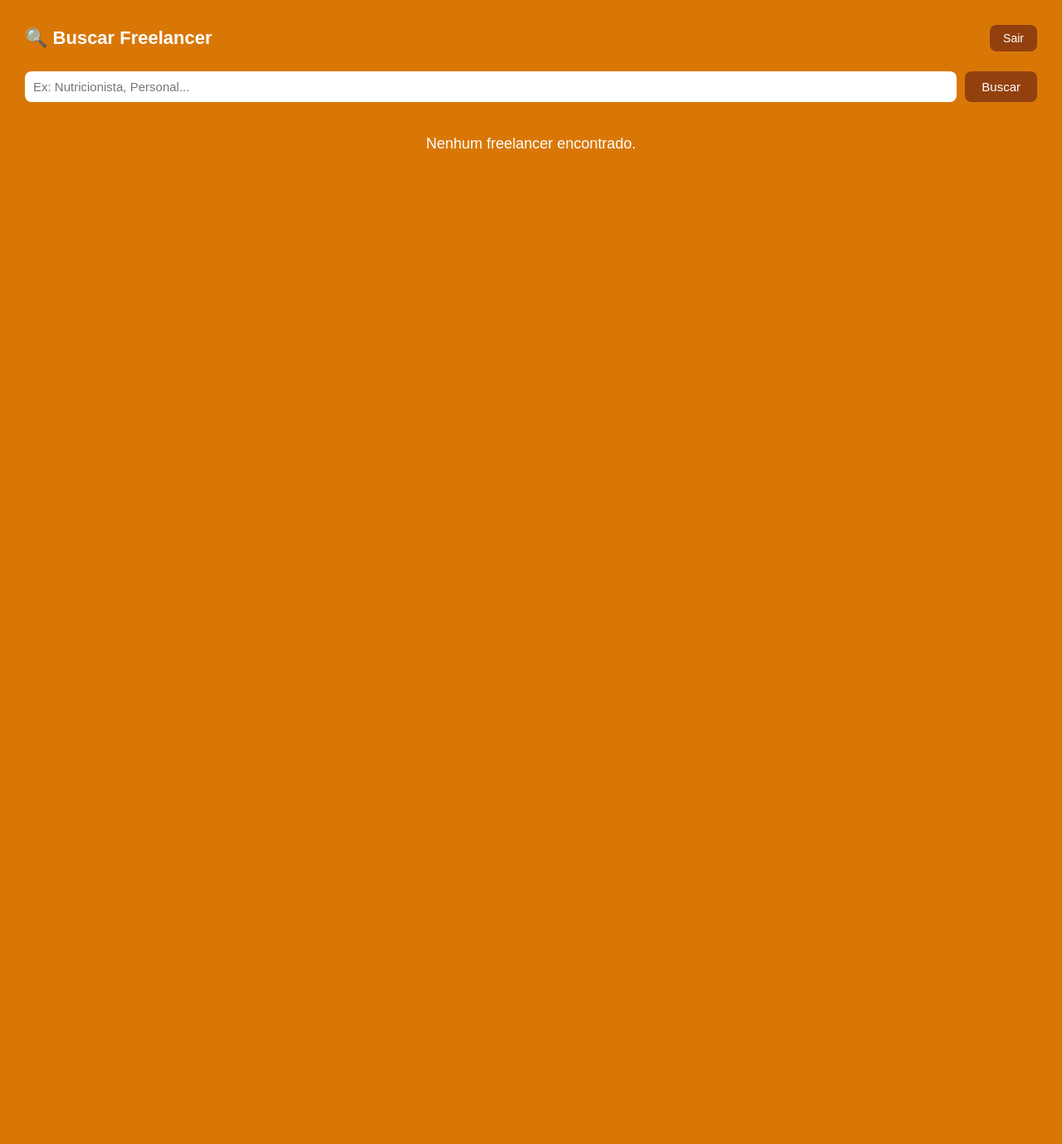
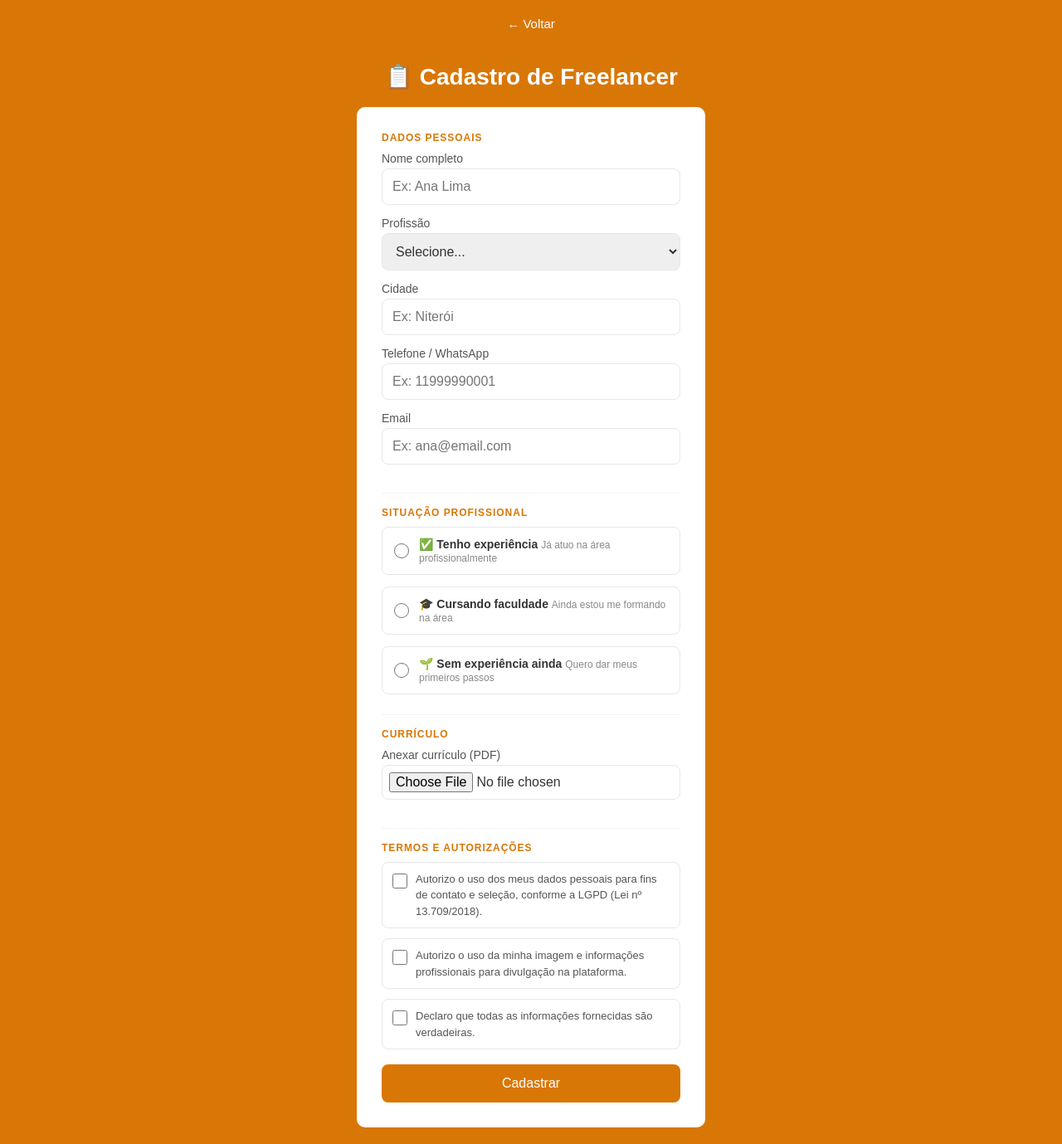
Before and after one commit to NathanPintoNascimento/freelancers-data, a Python web app: template templates/resultados.html in a window 1280 px wide. Shown: the whole page at 83% size. Before the commit the page ends 179 px from the top, so only its background shows below. Run offline with Jinja, Linux system fonts and the light colour scheme; the template is opened without the code that fills it, so the values that code supplies are empty.

Commit message:
resultados.html

```diff
--- a/templates/resultados.html
+++ b/templates/resultados.html
@@ -2,254 +2,226 @@
 <html lang="pt-br">
 <head>
     <meta charset="UTF-8">
-    <title>Resultados</title>
+    <meta name="viewport" content="width=device-width, initial-scale=1.0">
+    <title>Cadastro Freelancer</title>
     <style>
+        * { box-sizing: border-box; }
         body {
             font-family: Arial, sans-serif;
             background-color: #d97706;
-            padding: 30px;
+            display: flex;
+            flex-direction: column;
+            align-items: center;
+            justify-content: center;
+            min-height: 100vh;
             margin: 0;
-            box-sizing: border-box;
+            padding: 20px;
         }
-        .topo {
+        h1 { color: white; margin-bottom: 20px; font-size: clamp(20px, 5vw, 28px); }
+        .card {
+            background: white;
+            border-radius: 10px;
+            padding: clamp(20px, 5vw, 30px);
+            width: 100%;
+            max-width: 420px;
+        }
+        .secao {
+            font-size: 12px;
+            font-weight: bold;
+            color: #d97706;
+            text-transform: uppercase;
+            letter-spacing: 0.08em;
+            margin: 20px 0 10px;
+            padding-top: 16px;
+            border-top: 1px solid #f3f4f6;
+        }
+        .secao:first-child { margin-top: 0; padding-top: 0; border-top: none; }
+        label { font-size: 14px; color: #555; display: block; margin-bottom: 4px; }
+        input[type=text],
+        input[type=email],
+        input[type=file],
+        select {
+            width: 100%;
+            padding: 12px;
+            margin-bottom: 14px;
+            border: 1px solid #e5e7eb;
+            border-radius: 8px;
+            font-size: 16px;
+            color: #333;
+        }
+        input[type=file] { padding: 8px; }
+        .situacao-grupo {
             display: flex;
-            justify-content: space-between;
+            flex-direction: column;
+            gap: 10px;
+            margin-bottom: 14px;
+        }
+        .situacao-opcao {
+            display: flex;
             align-items: center;
-            margin-bottom: 24px;
-        }
-        h1 { color: white; margin: 0; font-size: 22px; }
-        .logout {
-            background: #92400e;
-            color: white;
-            border: none;
-            padding: 8px 16px;
+            gap: 12px;
+            padding: 12px 14px;
+            border: 1.5px solid #e5e7eb;
             border-radius: 8px;
             cursor: pointer;
-            text-decoration: none;
+        }
+        .situacao-opcao:hover {
+            border-color: #d97706;
+            background: #fffbeb;
+        }
+        .situacao-opcao input[type=radio] {
+            width: auto;
+            margin: 0;
+            padding: 0;
+            accent-color: #d97706;
+            min-width: 18px;
+            min-height: 18px;
+        }
+        .opcao-titulo {
             font-size: 14px;
+            font-weight: bold;
+            color: #333;
         }
-        .logout:hover { background: #78350f; }
-        .busca {
+        .opcao-desc {
+            font-size: 12px;
+            color: #888;
+            margin-top: 2px;
+        }
+        .check-group {
             display: flex;
+            align-items: flex-start;
             gap: 10px;
-            margin-bottom: 25px;
+            margin-bottom: 12px;
+            padding: 10px 12px;
+            border: 1px solid #e5e7eb;
+            border-radius: 8px;
         }
-        input[type=text] {
-            padding: 10px;
-            flex: 1;
-            border-radius: 8px;
-            border: none;
-            font-size: 15px;
+        .check-group input[type=checkbox] {
+            width: auto;
+            min-width: 18px;
+            min-height: 18px;
+            margin: 3px 0 0;
+            accent-color: #d97706;
         }
-        .btn-buscar {
-            padding: 10px 20px;
-            background: #92400e;
+        .check-group label {
+            font-size: 13px;
+            color: #555;
+            line-height: 1.5;
+            margin: 0;
+        }
+        button {
+            width: 100%;
+            padding: 14px;
+            background-color: #d97706;
             color: white;
             border: none;
             border-radius: 8px;
+            font-size: 16px;
+            cursor: pointer;
+            margin-top: 6px;
+        }
+        button:hover { background-color: #b45309; }
+        .voltar {
+            color: white;
+            text-decoration: none;
+            margin-bottom: 20px;
+            display: inline-block;
             font-size: 15px;
-            cursor: pointer;
         }
-        .btn-buscar:hover { background: #78350f; }
-        .mensagem {
+        .sucesso {
             background: #d1fae5;
             color: #065f46;
-            padding: 12px 16px;
+            padding: 12px;
             border-radius: 8px;
-            margin-bottom: 20px;
+            margin-bottom: 16px;
             font-size: 14px;
-        }
-        .card {
-            background: white;
-            border-radius: 10px;
-            padding: 16px 20px;
-            margin-bottom: 15px;
-        }
-        .card-topo {
-            display: flex;
-            justify-content: space-between;
-            align-items: flex-start;
-            gap: 10px;
-        }
-        .card-info { flex: 1; }
-        .nome {
-            font-size: 17px;
-            font-weight: bold;
-            color: #333;
-        }
-        .info {
-            color: #666;
-            font-size: 14px;
-            margin-top: 4px;
-        }
-        .badge-situacao {
-            display: inline-block;
-            font-size: 11px;
-            padding: 2px 8px;
-            border-radius: 20px;
-            margin-top: 6px;
-        }
-        .experiente { background: #d1fae5; color: #065f46; }
-        .cursando { background: #dbeafe; color: #1e40af; }
-        .sem_experiencia { background: #fef3c7; color: #92400e; }
-        .card-acoes {
-            display: flex;
-            flex-direction: column;
-            align-items: flex-end;
-            gap: 8px;
-        }
-        .btn-curriculo {
-            display: inline-block;
-            padding: 7px 14px;
-            background: #1d4ed8;
-            color: white;
-            border-radius: 8px;
-            font-size: 13px;
-            text-decoration: none;
-            white-space: nowrap;
-        }
-        .btn-curriculo:hover { background: #1e40af; }
-        .btn-sem-curriculo {
-            display: inline-block;
-            padding: 7px 14px;
-            background: #e5e7eb;
-            color: #9ca3af;
-            border-radius: 8px;
-            font-size: 13px;
-            white-space: nowrap;
-        }
-        .btn-convocar {
-            display: inline-block;
-            padding: 7px 14px;
-            background: #16a34a;
-            color: white;
-            border-radius: 8px;
-            font-size: 13px;
-            text-decoration: none;
-            white-space: nowrap;
-        }
-        .btn-convocar:hover { background: #15803d; }
-        .btn-excluir {
-            display: inline-block;
-            padding: 7px 14px;
-            background: #dc2626;
-            color: white;
-            border-radius: 8px;
-            font-size: 13px;
-            text-decoration: none;
-            white-space: nowrap;
-        }
-        .btn-excluir:hover { background: #b91c1c; }
-        .card-rodape {
-            margin-top: 12px;
-            display: flex;
-            align-items: center;
-            gap: 10px;
-            flex-wrap: wrap;
-        }
-        .score { font-size: 20px; color: #d97706; }
-        .score-num {
-            font-size: 13px;
-            color: #888;
-            margin-left: 4px;
-        }
-        .badge-novo {
-            display: inline-block;
-            background: #d1fae5;
-            color: #065f46;
-            font-size: 11px;
-            padding: 2px 8px;
-            border-radius: 20px;
-        }
-        .btn-avaliar {
-            display: inline-block;
-            padding: 7px 16px;
-            background: #d97706;
-            color: white;
-            border-radius: 8px;
-            font-size: 13px;
-            text-decoration: none;
-        }
-        .btn-avaliar:hover { background: #b45309; }
-        .btn-reavaliar {
-            display: inline-block;
-            padding: 7px 16px;
-            background: #92400e;
-            color: white;
-            border-radius: 8px;
-            font-size: 13px;
-            text-decoration: none;
-        }
-        .btn-reavaliar:hover { background: #78350f; }
-        .vazio {
-            color: white;
-            font-size: 18px;
             text-align: center;
-            margin-top: 40px;
         }
     </style>
 </head>
 <body>
-    <div class="topo">
-        <h1>🔍 Buscar Freelancer</h1>
-        <a class="logout" href="/logout">Sair</a>
-    </div>
+    <a class="voltar" href="/">← Voltar</a>
+    <h1>📋 Cadastro de Freelancer</h1>
+    <div class="card">
+        {% if sucesso %}
+        <p class="sucesso">✅ Cadastro realizado com sucesso!</p>
+        {% endif %}
 
-    <form class="busca" action="/buscar" method="GET">
-        <input type="text" name="profissao" placeholder="Ex: Nutricionista, Personal..." value="{{ profissao }}">
-        <button class="btn-buscar" type="submit">Buscar</button>
-    </form>
+        <form action="/cadastrar" method="POST" enctype="multipart/form-data">
 
-    {% if mensagem %}
-    <div class="mensagem">✅ {{ mensagem }}</div>
-    {% endif %}
+            <p class="secao">Dados pessoais</p>
 
-    {% if resultados %}
-        {% for r in resultados %}
-        <div class="card">
-            <div class="card-topo">
-                <div class="card-info">
-                    <div class="nome">{{ r[0] }}</div>
-                    <div class="info">{{ r[1] }} — {{ r[2] }}</div>
-                    <div class="info">📞 {{ r[3] }}</div>
-                    {% if r[7] == 'experiente' %}
-                        <span class="badge-situacao experiente">✅ Com experiência</span>
-                    {% elif r[7] == 'cursando' %}
-                        <span class="badge-situacao cursando">🎓 Cursando</span>
-                    {% elif r[7] == 'sem_experiencia' %}
-                        <span class="badge-situacao sem_experiencia">🌱 Sem experiência</span>
-                    {% endif %}
-                </div>
-                <div class="card-acoes">
-                    {% if r[6] %}
-                    <a class="btn-curriculo" href="/static/curriculos/{{ r[6] }}" target="_blank">📄 Currículo</a>
-                    {% else %}
-                    <span class="btn-sem-curriculo">📄 Sem currículo</span>
-                    {% endif %}
-                    <a class="btn-convocar" href="/convocar/{{ r[5] }}">✉️ Convocar</a>
-                    <a class="btn-excluir" href="/excluir/{{ r[5] }}" onclick="return confirm('Tem certeza que deseja excluir {{ r[0] }}?')">🗑️ Excluir</a>
-                </div>
+            <label>Nome completo</label>
+            <input type="text" name="nome" placeholder="Ex: Ana Lima" required>
+
+            <label>Profissão</label>
+            <select name="profissao" required>
+                <option value="" disabled selected>Selecione...</option>
+                <option>Nutricionista</option>
+                <option>Personal Trainer</option>
+                <option>Fisioterapeuta</option>
+                <option>Psicólogo</option>
+                <option>Enfermeiro</option>
+                <option>Cuidador de Idosos</option>
+            </select>
+
+            <label>Cidade</label>
+            <input type="text" name="cidade" placeholder="Ex: Niterói" required>
+
+            <label>Telefone / WhatsApp</label>
+            <input type="text" name="telefone" placeholder="Ex: 11999990001" required>
+
+            <label>Email</label>
+            <input type="email" name="email" placeholder="Ex: ana@email.com" required>
+
+            <p class="secao">Situação profissional</p>
+
+            <div class="situacao-grupo">
+                <label class="situacao-opcao">
+                    <input type="radio" name="situacao" value="experiente" required>
+                    <div class="opcao-texto">
+                        <span class="opcao-titulo">✅ Tenho experiência</span>
+                        <span class="opcao-desc">Já atuo na área profissionalmente</span>
+                    </div>
+                </label>
+                <label class="situacao-opcao">
+                    <input type="radio" name="situacao" value="cursando">
+                    <div class="opcao-texto">
+                        <span class="opcao-titulo">🎓 Cursando faculdade</span>
+                        <span class="opcao-desc">Ainda estou me formando na área</span>
+                    </div>
+                </label>
+                <label class="situacao-opcao">
+                    <input type="radio" name="situacao" value="sem_experiencia">
+                    <div class="opcao-texto">
+                        <span class="opcao-titulo">🌱 Sem experiência ainda</span>
+                        <span class="opcao-desc">Quero dar meus primeiros passos</span>
+                    </div>
+                </label>
             </div>
 
-            <div class="card-rodape">
-                {% if r[4] == 5.0 %}
-                    <span class="badge-novo">🆕 Sem avaliações ainda</span>
-                    <a class="btn-avaliar" href="/avaliar/{{ r[5] }}">⭐ Avaliar</a>
-                {% else %}
-                    <div class="score">
-                        {% set meias = r[4] / 2 %}
-                        {% set cheias = meias | int %}
-                        {% for i in range(cheias) %}★{% endfor %}
-                        {% if meias - cheias >= 0.5 %}½{% endif %}
-                        <span class="score-num">({{ r[4] }})</span>
-                    </div>
-                    <a class="btn-reavaliar" href="/avaliar/{{ r[5] }}">🔄 Reavaliar</a>
-                {% endif %}
+            <p class="secao">Currículo</p>
+
+            <label>Anexar currículo (PDF)</label>
+            <input type="file" name="curriculo" accept=".pdf">
+
+            <p class="secao">Termos e autorizações</p>
+
+            <div class="check-group">
+                <input type="checkbox" name="termo_dados" required>
+                <label>Autorizo o uso dos meus dados pessoais para fins de contato e seleção, conforme a LGPD (Lei nº 13.709/2018).</label>
             </div>
-        </div>
-        {% endfor %}
-    {% else %}
-        <p class="vazio">Nenhum freelancer encontrado.</p>
-    {% endif %}
+            <div class="check-group">
+                <input type="checkbox" name="termo_imagem" required>
+                <label>Autorizo o uso da minha imagem e informações profissionais para divulgação na plataforma.</label>
+            </div>
+            <div class="check-group">
+                <input type="checkbox" name="termo_veracidade" required>
+                <label>Declaro que todas as informações fornecidas são verdadeiras.</label>
+            </div>
+
+            <button type="submit">Cadastrar</button>
+        </form>
+    </div>
 </body>
 </html>
```
